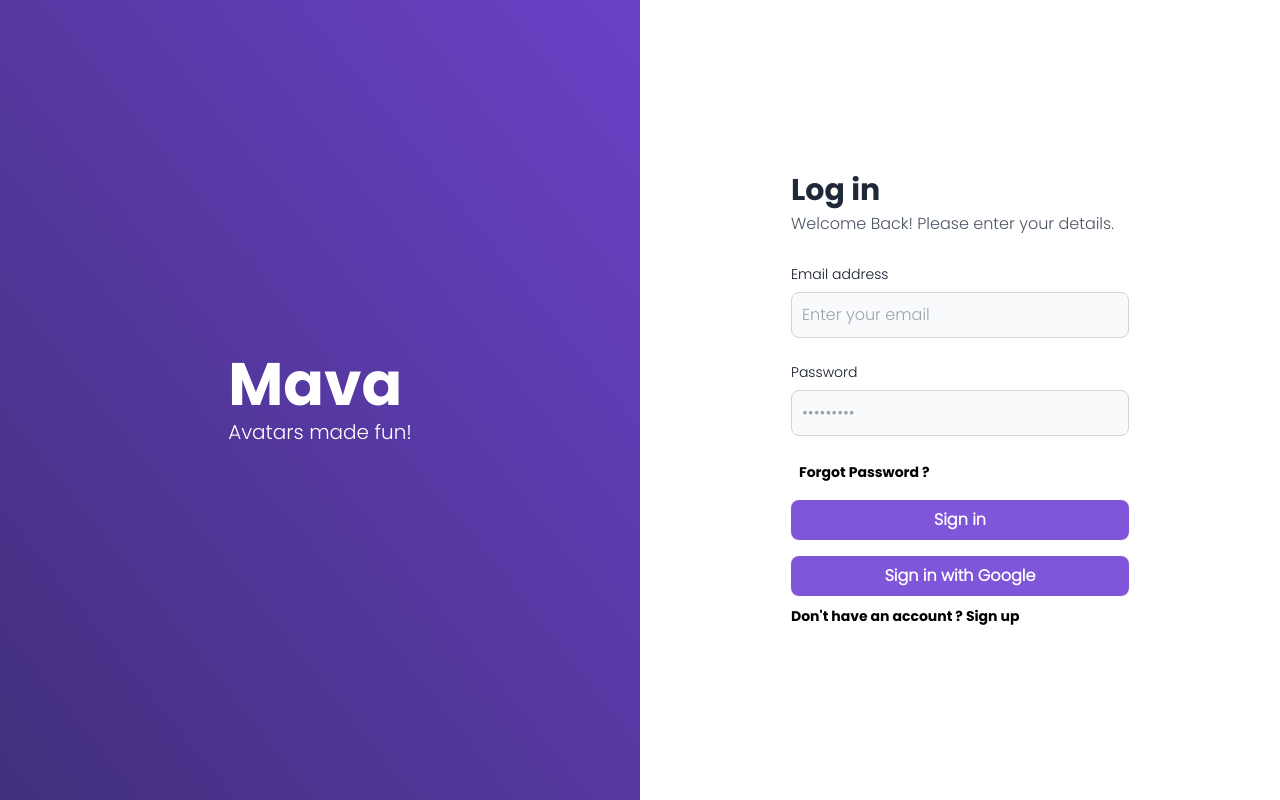
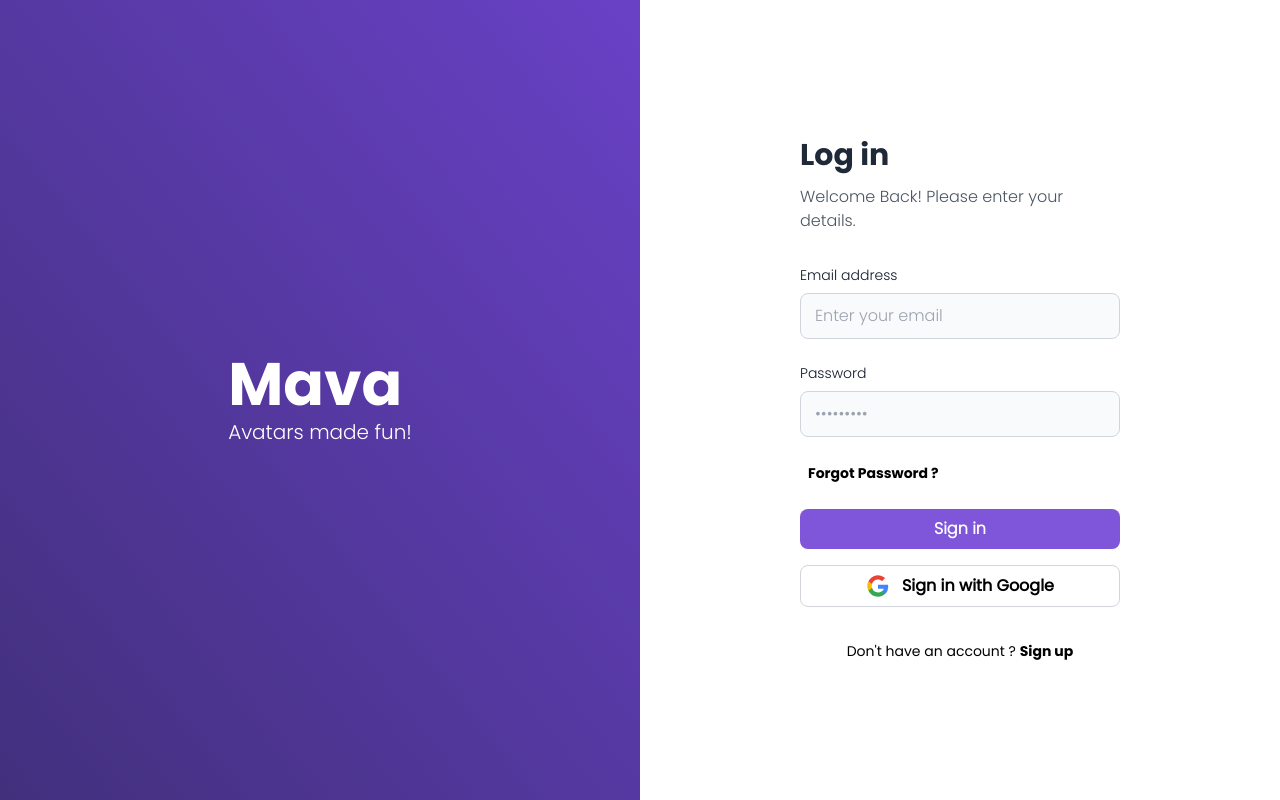
Before and after one commit to brandojesus0624/AI-web-frontend, a React (Create React App) app: page / in a window 1280 px wide. Built offline with nearby package versions, Linux system fonts and the light colour scheme.

Commit message:
Google Signin Button

```diff
--- a/src/components/auth/login.js
+++ b/src/components/auth/login.js
@@ -3,14 +3,18 @@ const Login = () => {
     <div className="h-screen md:flex font-poppinslight">
       <div className="relative overflow-hidden md:flex w-1/2 bg-gradient-to-tr from-primary-900 to-primary-700 i justify-around items-center hidden">
         <div>
-          <h1 className="text-white font-bold text-6xl font-poppinsBold ">Mava</h1>
+          <h1 className="text-white font-bold text-6xl font-poppinsBold ">
+            Mava
+          </h1>
           <p className="text-white mt-1 text-xl">Avatars made fun!</p>
         </div>
       </div>
       <div className="flex md:w-1/2 justify-center py-10 items-center bg-white">
-        <form className="bg-white">
-          <h1 className="text-gray-800 font-poppinsBold font-bold text-3xl mb-1">Log in</h1>
-          <p className="text-base font-normal text-gray-600 mb-7">
+        <form className="bg-white w-1/2">
+          <h1 className="text-gray-800 font-poppinsBold font-bold text-3xl mb-3">
+            Log in
+          </h1>
+          <p className="text-base font-normal text-gray-600 mb-8">
             Welcome Back! Please enter your details.
           </p>
           <div className="mb-6">
@@ -23,7 +27,7 @@ const Login = () => {
             <input
               type="email"
               id="email"
-              className="bg-gray-50 border border-gray-300 text-gray-500 text-base rounded-lg focus:ring-blue-500 focus:border-blue-500 block w-full p-2.5 dark:bg-gray-700 dark:border-gray-600 dark:placeholder-gray-400 dark:text-white dark:focus:ring-blue-500 dark:focus:border-blue-500"
+              className="bg-gray-50 border border-gray-300 text-gray-500 text-base rounded-lg focus:ring-blue-500 focus:border-blue-500 block w-full py-2.5 px-3.5 dark:bg-gray-700 dark:border-gray-600 dark:placeholder-gray-400 dark:text-white dark:focus:ring-blue-500 dark:focus:border-blue-500"
               placeholder="Enter your email"
               required
             />
@@ -38,7 +42,7 @@ const Login = () => {
             <input
               type="password"
               id="password"
-              className="bg-gray-50 border border-gray-300 text-gray-500 text-base rounded-lg focus:ring-blue-500 focus:border-blue-500 block w-full p-2.5 dark:bg-gray-700 dark:border-gray-600 dark:placeholder-gray-400 dark:text-white dark:focus:ring-blue-500 dark:focus:border-blue-500"
+              className="bg-gray-50 border border-gray-300 text-gray-500 text-base rounded-lg focus:ring-blue-500 focus:border-blue-500 block w-full py-2.5 px-3.5 dark:bg-gray-700 dark:border-gray-600 dark:placeholder-gray-400 dark:text-white dark:focus:ring-blue-500 dark:focus:border-blue-500"
               placeholder="•••••••••"
               required
             />
@@ -48,19 +52,28 @@ const Login = () => {
           </span>
           <button
             type="submit"
-            className="block w-full bg-primary-600 hover:bg-primary-700 mt-4 py-2 rounded-lg text-white font-semibold mb-2"
+            className="block w-full bg-primary-600 hover:bg-primary-700 mt-6 py-2 rounded-lg text-white font-semibold mb-2"
           >
             Sign in
           </button>
           <button
             type="submit"
-            className="block w-full bg-primary-600 hover:bg-primary-700 mt-4 py-2 rounded-lg text-white font-semibold mb-2"
+            className="block w-full mt-4 py-2 rounded-lg font-poppinsRegular font-semibold mb-8 border border-gray-300"
           >
-            Sign in with Google
+            <span className="inline-block align-middle mr-3" >
+              <svg aria-hidden="true" width="24" height="24" viewBox="0 0 18 18"><path d="M16.51 8H8.98v3h4.3c-.18 1-.74 1.48-1.6 2.04v2.01h2.6a7.8 7.8 0 0 0 2.38-5.88c0-.57-.05-.66-.15-1.18Z" fill="#4285F4"></path><path d="M8.98 17c2.16 0 3.97-.72 5.3-1.94l-2.6-2a4.8 4.8 0 0 1-7.18-2.54H1.83v2.07A8 8 0 0 0 8.98 17Z" fill="#34A853"></path><path d="M4.5 10.52a4.8 4.8 0 0 1 0-3.04V5.41H1.83a8 8 0 0 0 0 7.18l2.67-2.07Z" fill="#FBBC05"></path><path d="M8.98 4.18c1.17 0 2.23.4 3.06 1.2l2.3-2.3A8 8 0 0 0 1.83 5.4L4.5 7.49a4.77 4.77 0 0 1 4.48-3.3Z" fill="#EA4335"></path></svg>
+            </span>
+            <span className="text-base">Sign in with Google</span>
+
           </button>
-          <span className="text-sm font-poppinsBold cursor-pointer justify-center">
-            Don't have an account ? <span className="hover:text-primary-700">Sign up</span>
+          <div className="text-center">
+          <span className="text-sm font-poppinsRegular justify-center">
+            Don't have an account ?{" "}
+            <span className="hover:text-primary-700 cursor-pointer font-poppinsBold">
+              Sign up
+            </span>
           </span>
+          </div>
         </form>
       </div>
     </div>
--- a/tailwind.config.js
+++ b/tailwind.config.js
@@ -24,6 +24,7 @@ module.exports = {
     fontFamily: {
       'poppinslight': ['poppinslight','Poppinslight'],
       'poppinsBold': ['poppinsBold', 'Poppinsbold'],
+      'poppinsRegular': ['poppinsRegular', 'Poppinsregular'],
     }
   },
   plugins: [
```
